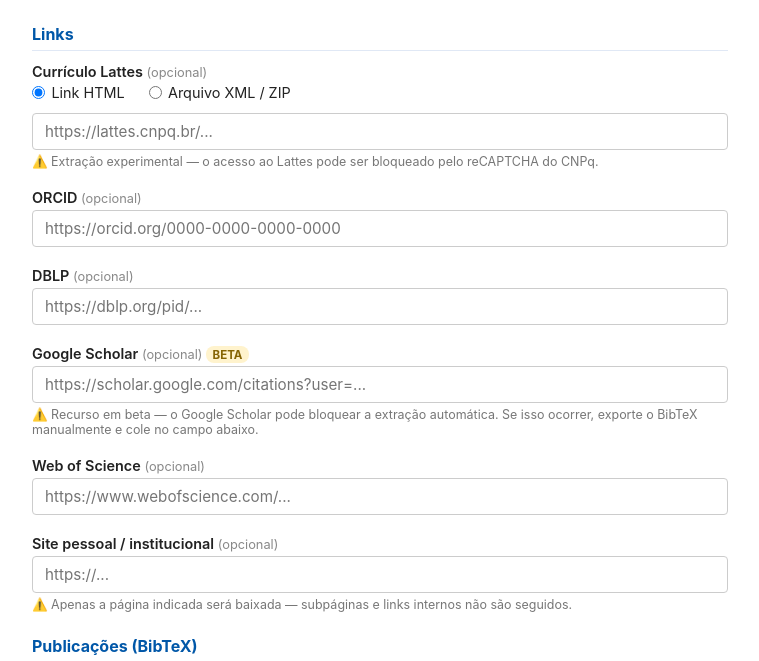
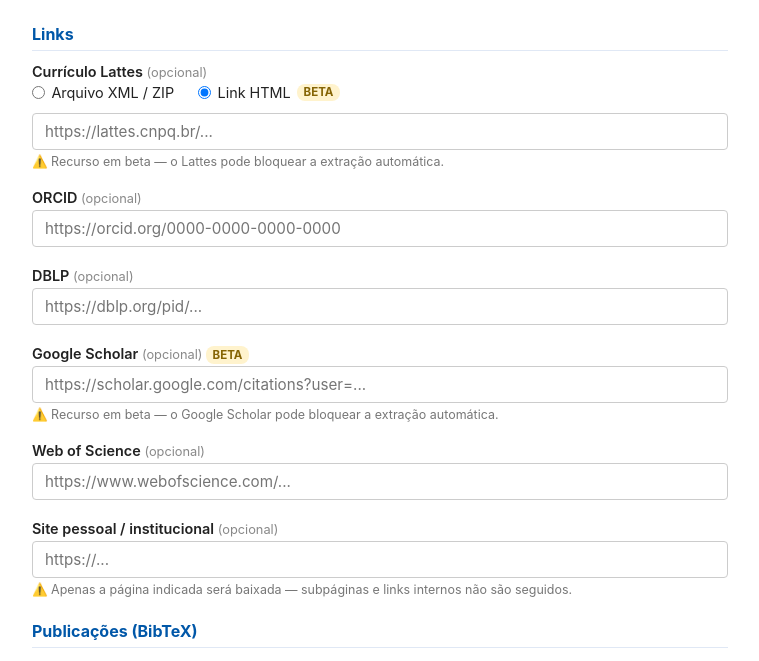
Before and after one commit to gustavopinto/sumula, a Python web app: template app/templates/index.html in a window 1280 px wide. Shown: the part 459-1120 px from the top of the page, without its empty margins (260-1019 px from the left). Run offline with Jinja, Linux system fonts and the light colour scheme; the template is opened without the code that fills it, so the values that code supplies are empty.

Commit message:
adequando formatacao do form

```diff
--- a/app/templates/index.html
+++ b/app/templates/index.html
@@ -34,21 +34,21 @@
     <label>Currículo Lattes <span class="optional">(opcional)</span></label>
     <div style="display:flex;gap:1.5rem;margin-bottom:.5rem;">
       <label style="font-weight:normal;display:flex;align-items:center;gap:.4rem;">
-        <input type="radio" name="lattes_source_type" id="lattes_type_html" value="html" checked
-               onchange="toggleLattes(this.value)"> Link HTML
-      </label>
-      <label style="font-weight:normal;display:flex;align-items:center;gap:.4rem;">
         <input type="radio" name="lattes_source_type" id="lattes_type_xml" value="xml"
                onchange="toggleLattes(this.value)"> Arquivo XML / ZIP
       </label>
-    </div>
-    <div id="lattes_html_section">
-      <input type="url" id="lattes_url" name="lattes_url" placeholder="https://lattes.cnpq.br/...">
-      <p class="hint">⚠️ Extração experimental — o acesso ao Lattes pode ser bloqueado pelo reCAPTCHA do CNPq.</p>
+      <label style="font-weight:normal;display:flex;align-items:center;gap:.4rem;">
+        <input type="radio" name="lattes_source_type" id="lattes_type_html" value="html" checked
+               onchange="toggleLattes(this.value)"> Link HTML <span style="background:#fff3cd;color:#856404;font-size:0.72rem;font-weight:700;padding:0.1rem 0.4rem;border-radius:8px;">BETA</span>
+      </label>
     </div>
     <div id="lattes_xml_section" style="display:none;">
       <input type="file" id="lattes_file" name="lattes_file" accept=".xml,.zip">
       <p class="hint">Exporte o currículo em XML no site do Lattes e faça upload do arquivo .xml ou .zip.</p>
+    </div>
+    <div id="lattes_html_section">
+      <input type="url" id="lattes_url" name="lattes_url" placeholder="https://lattes.cnpq.br/...">
+      <p class="hint">⚠️ Recurso em beta — o Lattes pode bloquear a extração automática.</p>
     </div>
   </div>
 
@@ -74,7 +74,7 @@
   <div class="field">
     <label for="scholar_url">Google Scholar <span class="optional">(opcional)</span> <span style="background:#fff3cd;color:#856404;font-size:0.72rem;font-weight:700;padding:0.1rem 0.4rem;border-radius:8px;vertical-align:middle;">BETA</span></label>
     <input type="url" id="scholar_url" name="scholar_url" placeholder="https://scholar.google.com/citations?user=...">
-    <p class="hint">⚠️ Recurso em beta — o Google Scholar pode bloquear a extração automática. Se isso ocorrer, exporte o BibTeX manualmente e cole no campo abaixo.</p>
+    <p class="hint">⚠️ Recurso em beta — o Google Scholar pode bloquear a extração automática.</p>
   </div>
 
   <div class="field">
```
